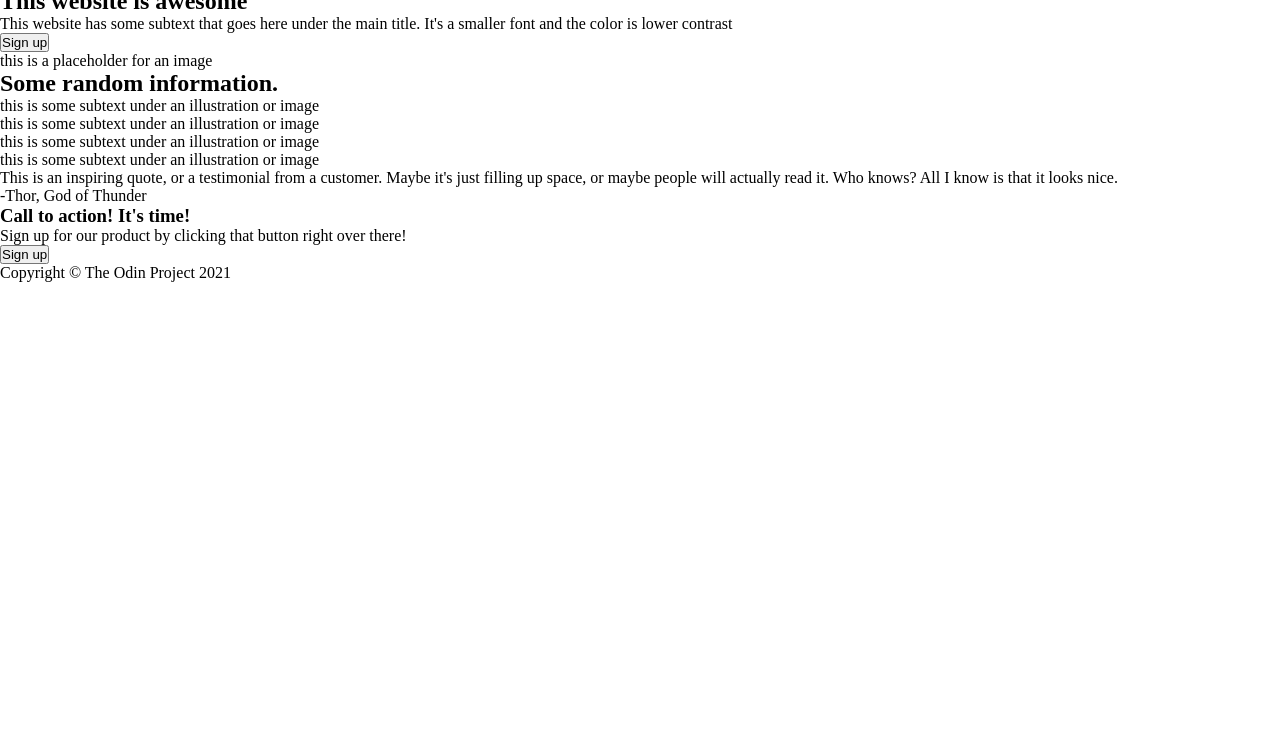
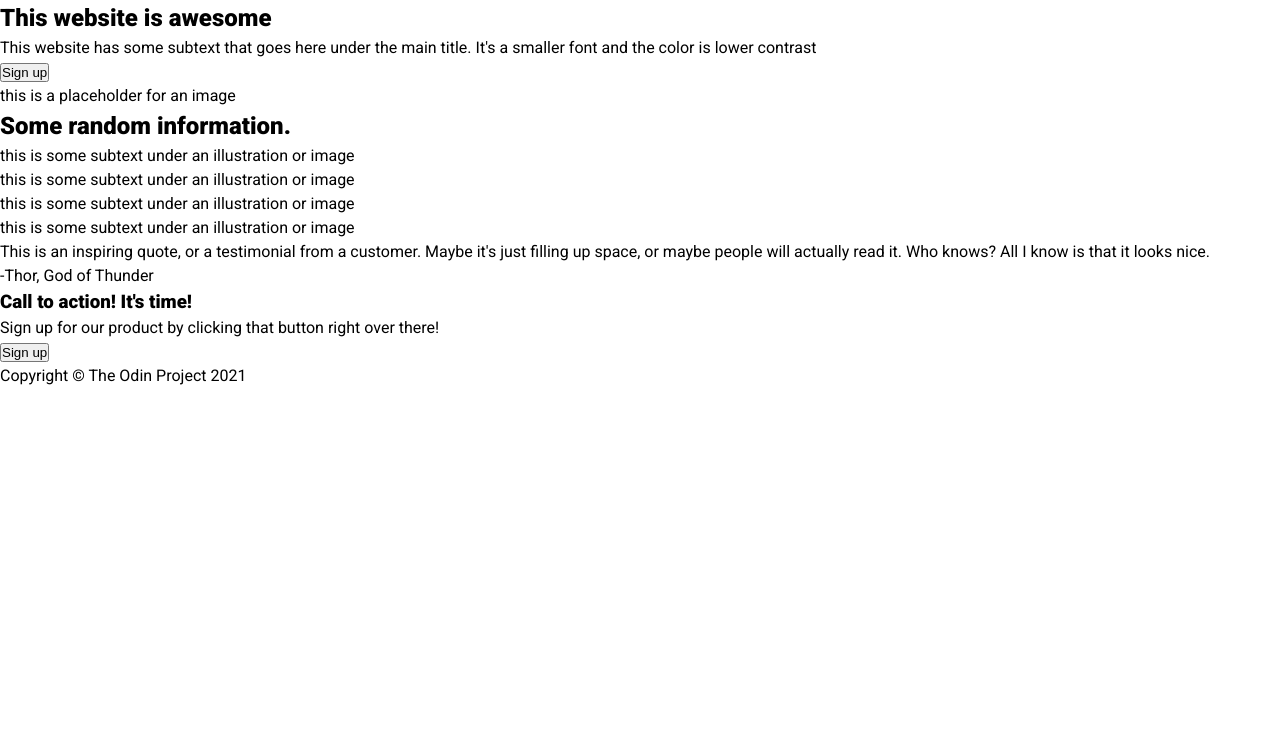
Before and after one commit to ramirociladi/landing-page, a plain HTML site: page index.html in a window 1280 px wide. Shown: the part 48-800 px from the top of the page. Drawn offline with Linux system fonts and the light colour scheme.

Commit message:
Add body font and line height styles to style.css

```diff
--- a/style.css
+++ b/style.css
@@ -3,3 +3,8 @@
   padding: 0;
   box-sizing: border-box;
 }
+
+body {
+  font-family: "Roboto", sans-serif;
+  line-height: 1.5;
+}
```
